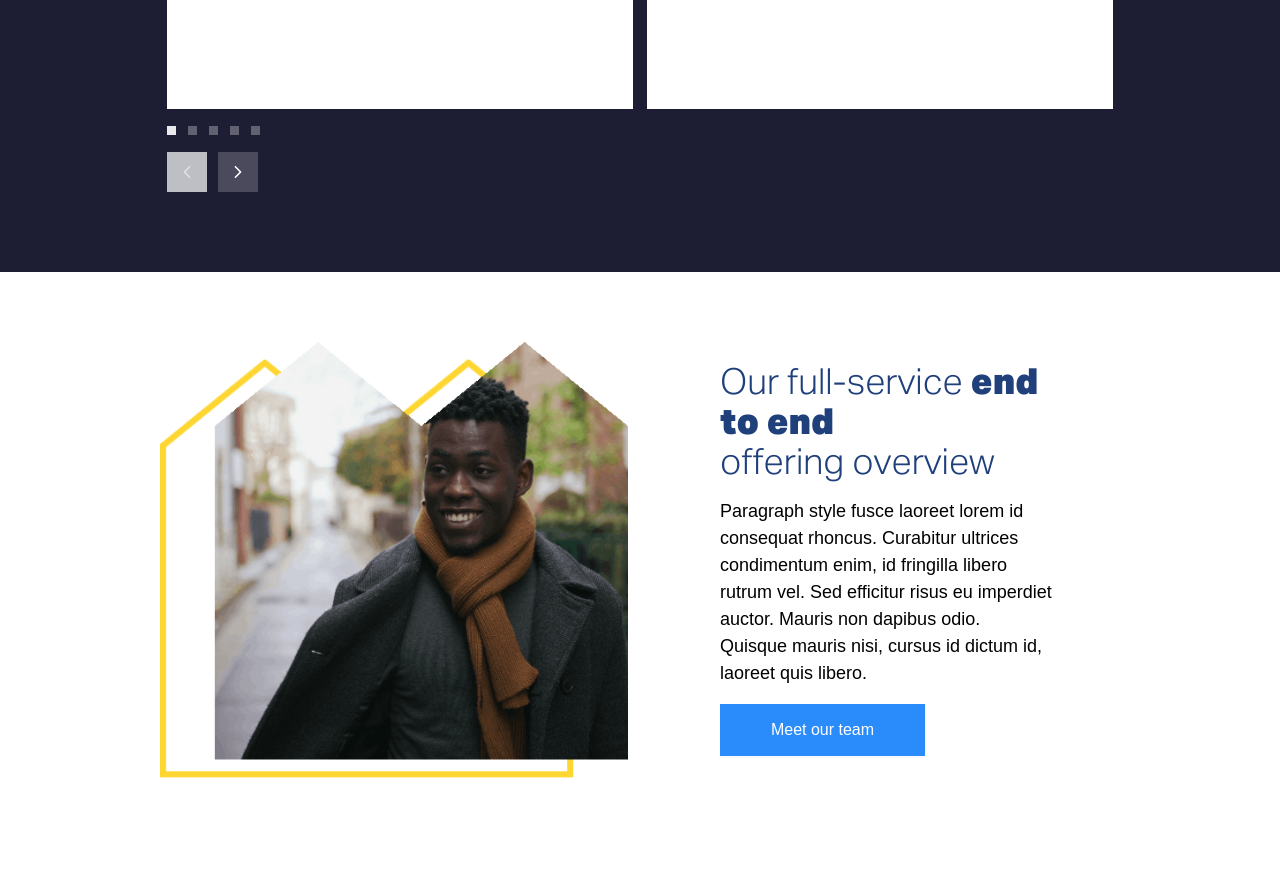
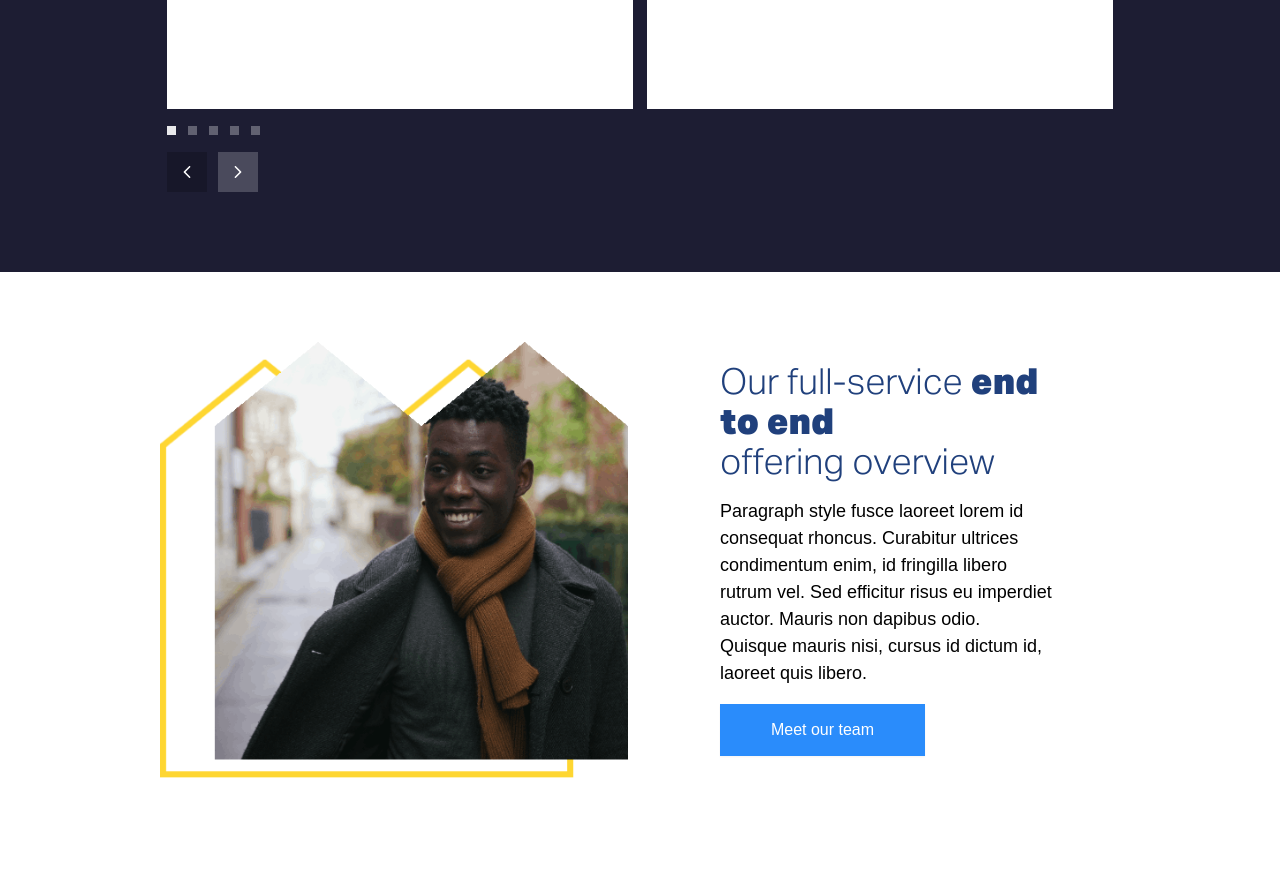
Before and after one commit to Asjad-Ali/stef-philips, a Vue app: page /housing-partners in a window 1280 px wide. Shown: the part 3080-3971 px from the top of the page. Built offline with nearby package versions, Linux system fonts and the light colour scheme; a web font is replaced by a local one.

Commit message:
fix slider

```diff
--- a/src/style.css
+++ b/src/style.css
@@ -140,7 +140,7 @@ html {
   position: relative;
   padding-bottom: 40px;
 }
-.generic-slider .p-carousel .p-carousel-content .p-link {
+.generic-slider .p-carousel .p-carousel-container .p-link {
   position: absolute;
   left: 0.5rem;
   bottom: 0;
@@ -153,17 +153,22 @@ html {
   justify-content: center;
   margin: 0;
   border-radius: 0;
+  opacity: 1;
 }
-.generic-slider .p-carousel .p-carousel-content .p-link.p-carousel-next {
+.generic-slider .p-carousel .p-carousel-container .p-link.p-carousel-next {
   left: 58px;
 }
-.generic-slider .p-carousel .p-carousel-content .p-link .pi:before{
+.generic-slider .p-carousel .p-carousel-container .p-link .pi:before{
   padding: 0;
 }
 
-.generic-slider .p-carousel .p-carousel-content .p-link:hover {
+.generic-slider .p-carousel .p-carousel-container .p-link:hover {
   background: rgba(255,255,255,0.7) !important;
   color: #fff;
+}
+
+.generic-slider .p-carousel .p-carousel-container .p-link.p-disabled {
+  background: rgba(0,0,0,0.2) !important;
 }
 
 .generic-slider .p-carousel .p-carousel-indicators {
@@ -171,12 +176,12 @@ html {
   padding: 10px 0.5rem;
   gap: 5px;
 }
-.generic-slider .p-carousel .p-carousel-indicators .p-carousel-indicator {
+.generic-slider .p-carousel .p-carousel-indicators .p-carousel-indicator .p-link {
   background: rgba(255,255,255,0.3) !important;
   width: 9px;
   height: 9px;
 }
-.generic-slider .p-carousel .p-carousel-indicators .p-carousel-indicator.p-highlight {
+.generic-slider .p-carousel .p-carousel-indicators .p-carousel-indicator.p-highlight .p-link {
   background: rgba(255,255,255,0.9) !important;
 }
 
```
